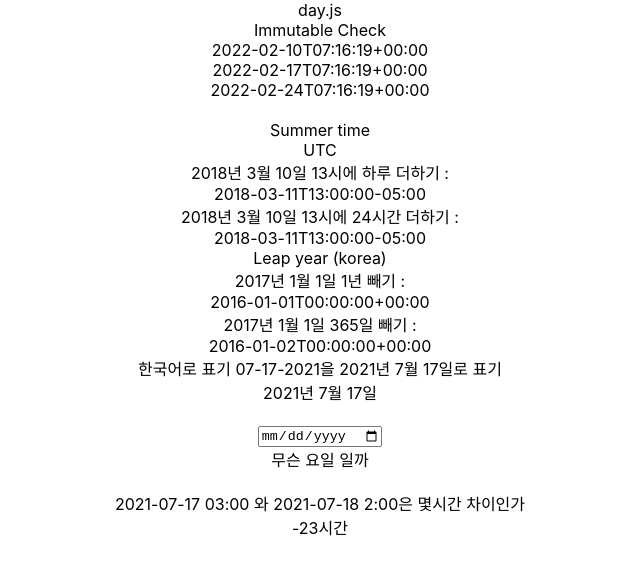
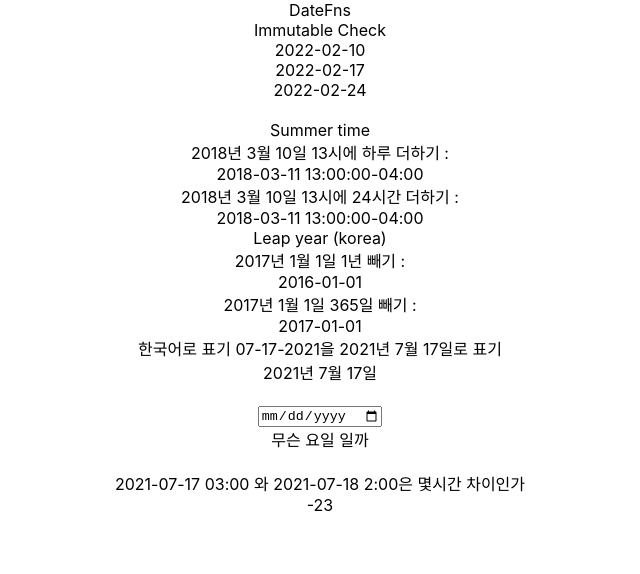
Before and after one commit to rhrl159357/react, a React (Create React App) app: page / in a window 1280 px wide. Shown: the top 574 px of the page, without its empty margins (320-960 px from the left). Built offline with nearby package versions, Linux system fonts and the light colour scheme.

Commit message:
date-fns 연습

```diff
--- a/package.json
+++ b/package.json
@@ -6,6 +6,8 @@
     "@testing-library/jest-dom": "^5.16.2",
     "@testing-library/react": "^12.1.2",
     "@testing-library/user-event": "^13.5.0",
+    "date-fns": "^2.28.0",
+    "date-fns-tz": "^1.2.2",
     "dayjs": "^1.10.7",
     "moment": "^2.29.1",
     "moment-timezone": "^0.5.34",
--- a/src/App.js
+++ b/src/App.js
@@ -1,11 +1,13 @@
 import './App.css';
+import DatefnsExample from './components/Moment/Datefns/DatefnsExample';
 import DayjsExample from './components/Moment/Dayjs/DayjsExample';
 import MomentExample from './components/Moment/MomentExample';
 
 function App() {
   return (
     <div className="App">
-      <DayjsExample />
+      <DatefnsExample />
+      {/* <DayjsExample /> */}
       {/* <MomentExample /> */}
     </div>
   );
--- /dev/null
+++ b/src/components/Moment/Datefns/DatefnsExample.jsx
@@ -0,0 +1,90 @@
+import React, { useRef, useState } from 'react';
+// import dayjs from "dayjs";
+// import 'dayjs/locale/ko';
+
+import utc from "dayjs/plugin/utc";
+import timezone from "dayjs/plugin/timezone";
+
+import {add, format, sub, differenceInHours} from 'date-fns';
+import { format as timezoneFormat} from 'date-fns-tz';
+import addWeeks from 'date-fns/addWeeks'
+import ko from 'date-fns/locale/ko';
+
+// dayjs.locale("ko");
+// dayjs.extend(utc);
+// dayjs.extend(timezone);
+
+export default function DatefnsExample() {
+
+    const dayFnsDate = new Date();
+    const newdayFnsDate = add(dayFnsDate,{weeks: 1});
+    const cloneNewdayFnsDate = addWeeks(newdayFnsDate,1);
+
+    const [day, setDay] = useState("");
+    const birthDayRef = useRef(null);
+
+    const handleBirthDayChange = (event) =>{
+        setDay(format(new Date(event.target.value), "EEEE", {locale:ko}))
+    }
+  return (
+    <div>
+        DateFns
+        <div>
+            Immutable Check
+        </div>
+        <div>
+            {format(dayFnsDate, "yyyy-MM-dd")}
+            <br />
+            {format(newdayFnsDate, "yyyy-MM-dd")}
+            <br />
+            {format(cloneNewdayFnsDate, "yyyy-MM-dd")}
+            <br />
+        </div>
+        <br />
+        <div>Summer time</div>
+        {/* <div>{dayjs.tz.guess()}</div> */}
+        <div>
+            2018년 3월 10일 13시에 하루 더하기 :
+            <br />
+            {/* {dayjs.tz("2018-03-10 13:00:00", "America/New_York").add(1,"day").format()} */}
+            {timezoneFormat(
+                add(new Date("2018-03-10 13:00:00"),{days : 1}) ,"yyyy-MM-dd HH:mm:ssXXX",
+            {timeZone : "America/New_York"})}
+        </div>
+
+        <div>
+            2018년 3월 10일 13시에 24시간 더하기 :
+            <br />
+            {/* {dayjs.tz("2018-03-10 13:00:00", "America/New_York").add(24,"hour").format()} */}
+            {timezoneFormat(
+                add(new Date("2018-03-10 13:00:00"),{hours : 24}) ,"yyyy-MM-dd HH:mm:ssXXX",
+            {timeZone : "America/New_York"})}
+        </div>
+
+        <div>Leap year (korea)</div>
+        <div>
+            2017년 1월 1일 1년 빼기 :
+            <br />
+            {format(sub(new Date("2017-01-01"),{years: 1}),'yyyy-MM-dd')}
+        </div>
+
+        <div>
+            2017년 1월 1일 365일 빼기 :
+            <br />
+            {format(sub(new Date("2017-01-01"),{day: 365}),'yyyy-MM-dd')}
+        </div>
+        <div>한국어로 표기 07-17-2021을 2021년 7월 17일로 표기</div>
+        <div>{format(new Date("07-17-2021"), "yyyy년 M월 d일")}</div>
+        <br/>
+        <div>
+            <input type="date" ref={birthDayRef} onChange={handleBirthDayChange} />
+            <div>무슨 요일 일까</div>
+            <div>{day}</div>
+        </div>
+        <br />
+        <div>2021-07-17 03:00 와 2021-07-18 2:00은 몇시간 차이인가</div>
+        {/* <div>{dayjs("2021-07-17 03:00").diff(dayjs("2021-07-18 02:00"), "hours")}시간</div> */}
+        {differenceInHours(new Date("2021-07-17 03:00"), new Date("2021-07-18 02:00"))}
+    </div>
+  )
+}
```
Also changed, not shown: 1 other file (tests, documents, lock files or other folders).
